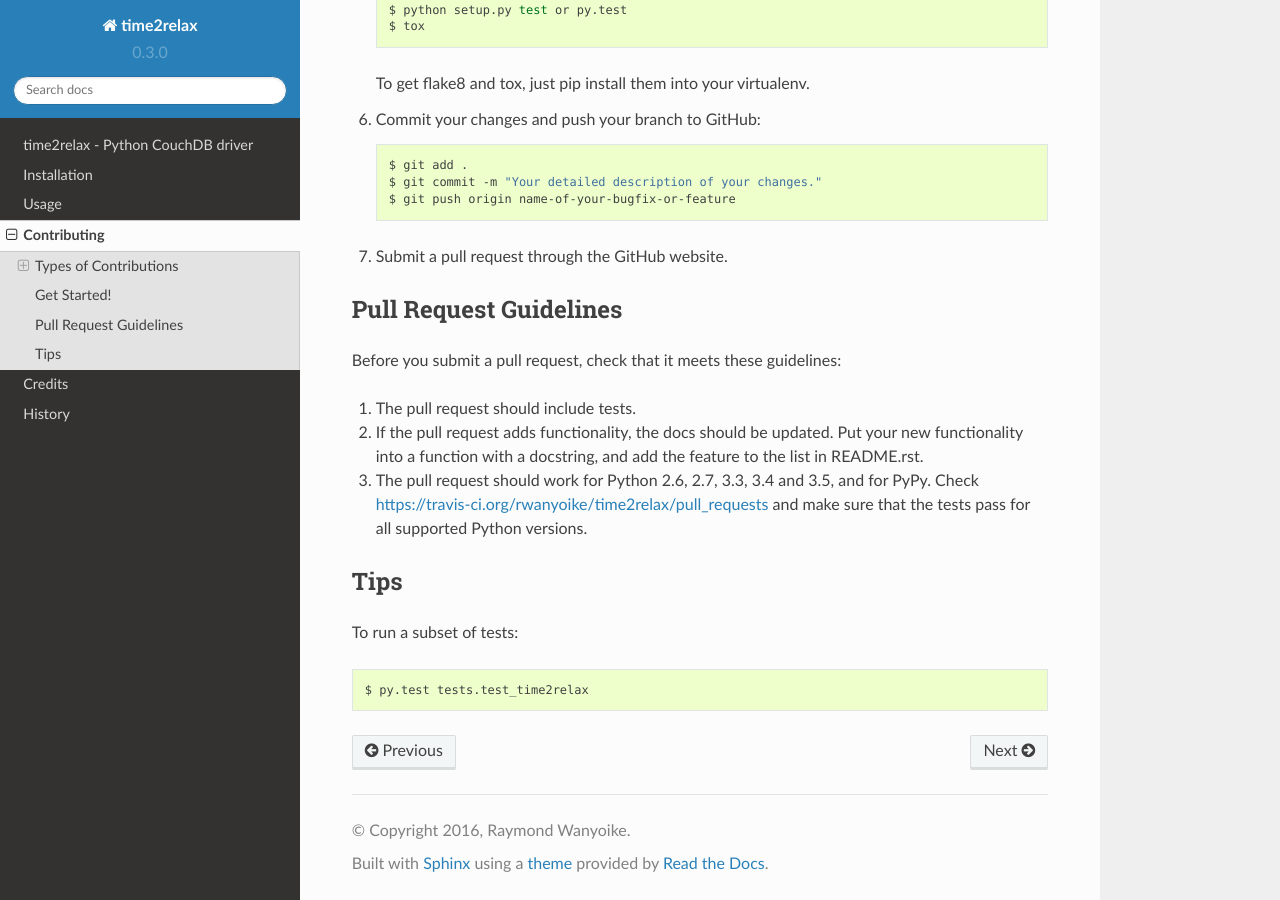
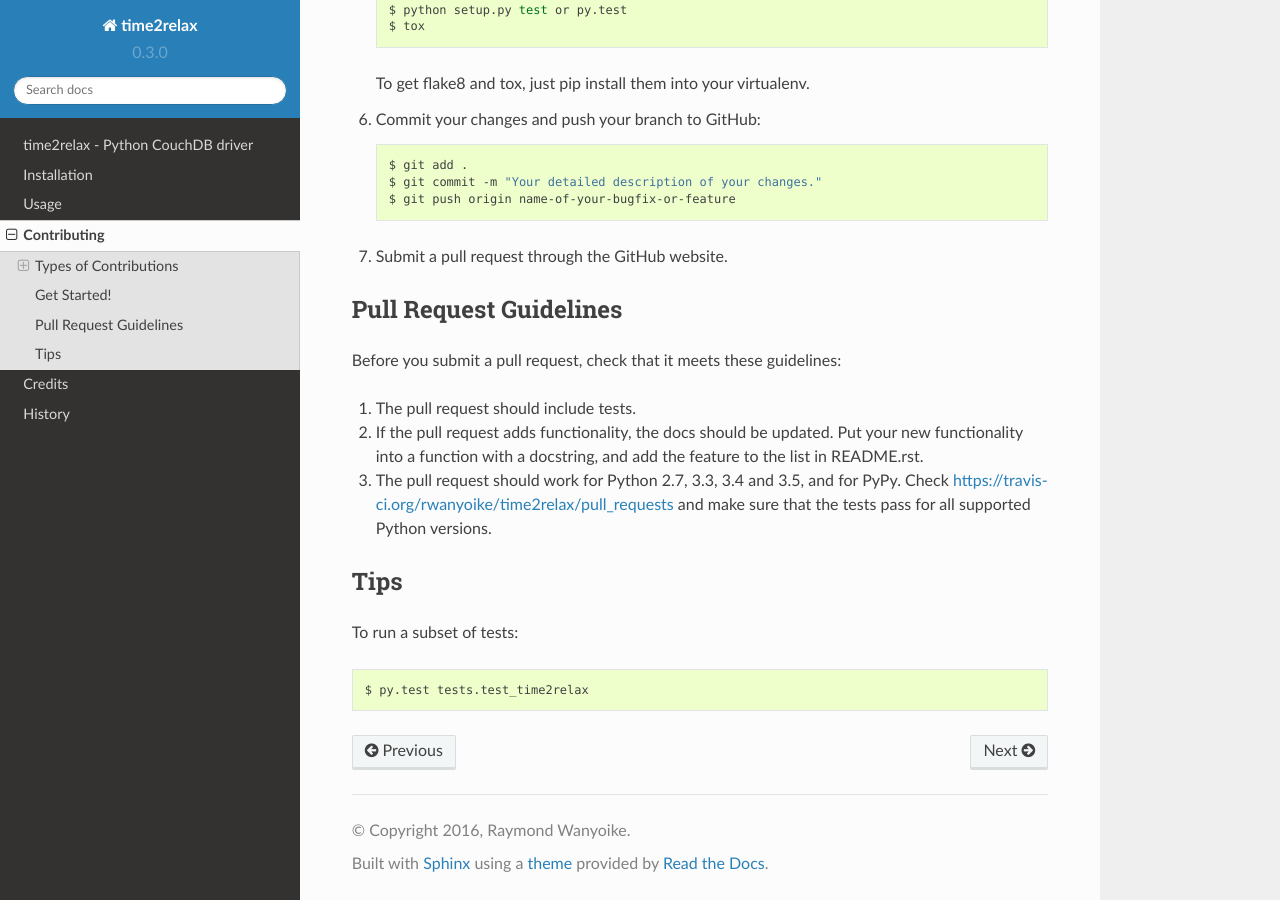
Before and after one commit to rwanyoike/time2relax-python-driver, a Sphinx documentation site: the page built from docs/contributing.rst, in a window 1280 px wide and 900 px high, scrolled down 1828 px. Built offline with Sphinx 7.4.7 and the Read the Docs theme 2.0.0, drawn with Linux system fonts in a browser that asks for light colours.

Commit message:
fix: "DEPRECATION: Python 2.6 is no longer supported by the Python core team"
Please upgrade your Python.

```diff
--- a/docs/contributing.rst
+++ b/docs/contributing.rst
@@ -104,9 +104,9 @@
 2. If the pull request adds functionality, the docs should be updated. Put your
    new functionality into a function with a docstring, and add the feature to
    the list in README.rst.
-3. The pull request should work for Python 2.6, 2.7, 3.3, 3.4 and 3.5, and for
-   PyPy. Check https://travis-ci.org/rwanyoike/time2relax/pull_requests and
-   make sure that the tests pass for all supported Python versions.
+3. The pull request should work for Python 2.7, 3.3, 3.4 and 3.5, and for PyPy.
+   Check https://travis-ci.org/rwanyoike/time2relax/pull_requests and make sure
+   that the tests pass for all supported Python versions.
 
 Tips
 ----
--- a/docs/history.rst
+++ b/docs/history.rst
@@ -1,5 +1,7 @@
 History
 =======
+
+* Python 2.6 is no longer supported by the Python core team.
 
 0.3.0 (2017-03-03)
 ------------------
--- a/docs/readme.rst
+++ b/docs/readme.rst
@@ -25,7 +25,7 @@
 * Only a minimum level of abstraction between you and CouchDB.
 * Transparent URL and parameter encoding.
 * Exceptions are modelled from CouchDB errors.
-* Python 2.6–2.7 & 3.3–3.5 support.
+* Python 2.7 & 3.3–3.5 support.
 * Tested with CouchDB 1.6.x (2.0?).
 
 .. _python-requests: http://requests.readthedocs.io/en/latest/#supported-features
--- a/setup.py
+++ b/setup.py
@@ -46,7 +46,6 @@
         'License :: OSI Approved :: MIT License',
         'Natural Language :: English',
         'Programming Language :: Python :: 2',
-        'Programming Language :: Python :: 2.6',
         'Programming Language :: Python :: 2.7',
         'Programming Language :: Python :: 3',
         'Programming Language :: Python :: 3.3',
```
Also changed, not shown: README.md (+1 -1 lines), .travis.yml, 1 other file.
